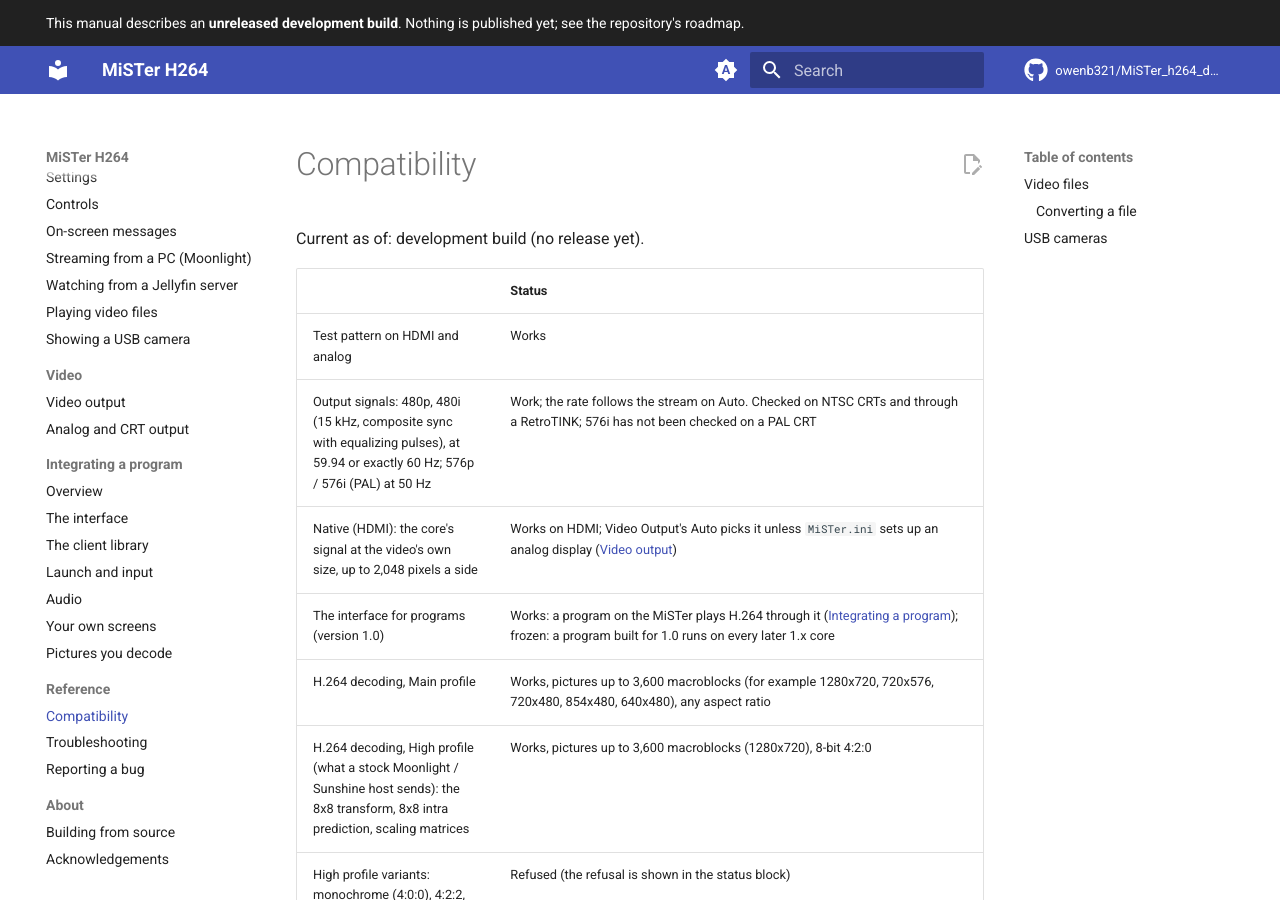
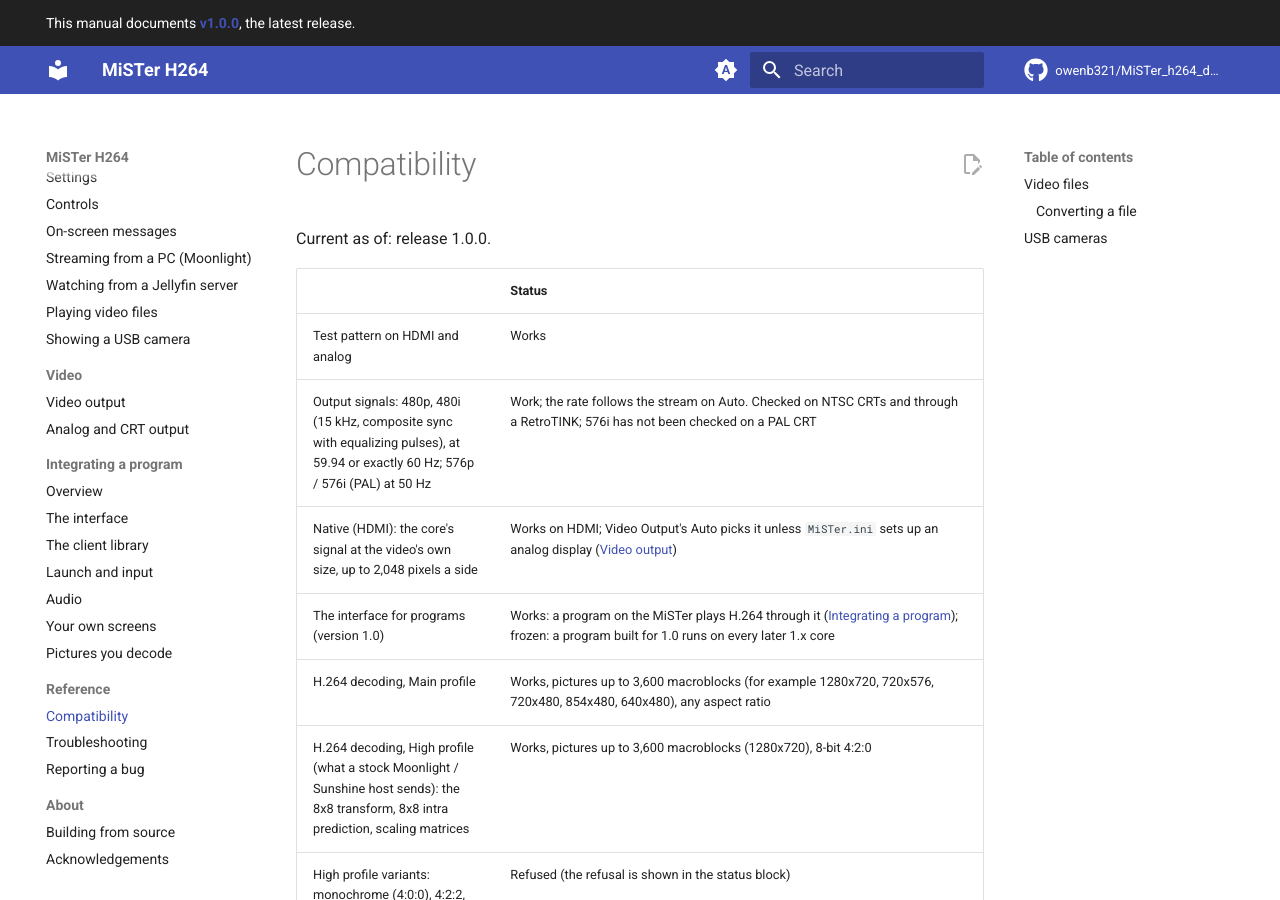
Before and after one commit to owenb321/MiSTer_h264_decoder, an MkDocs documentation site: the page built from site/content/reference/compatibility.md, in a window 1280 px wide and 900 px high. Built offline with MkDocs 1.6.1 and Material for MkDocs 9.7.7, drawn with Linux system fonts in a browser that asks for light colours; comment, search, counter and statistics services are not loaded.

Commit message:
Release 1.0.0: CORE_VERSION v1.0.0, the manual's release banner, the install page released
Co-Authored-By: Claude Opus 5.5 (1M context) <noreply@anthropic.com>

```diff
--- a/mkdocs.yml
+++ b/mkdocs.yml
@@ -105,7 +105,7 @@ extra:
   # The newest PUBLISHED release, shown in the announcement bar. "0.0.0" means no
   # release exists yet; the release process bumps it (and the package workflow
   # refuses a tag that disagrees with it).
-  released_version: "0.0.0"
+  released_version: "1.0.0"
   social:
     - icon: fontawesome/brands/github
       link: https://github.com/owenb321/MiSTer_h264_decoder
```
Also changed, not shown: README.md (+1 -1 lines), site/content/getting-started/install.md, site/content/reference/compatibility.md, 2 other files.
